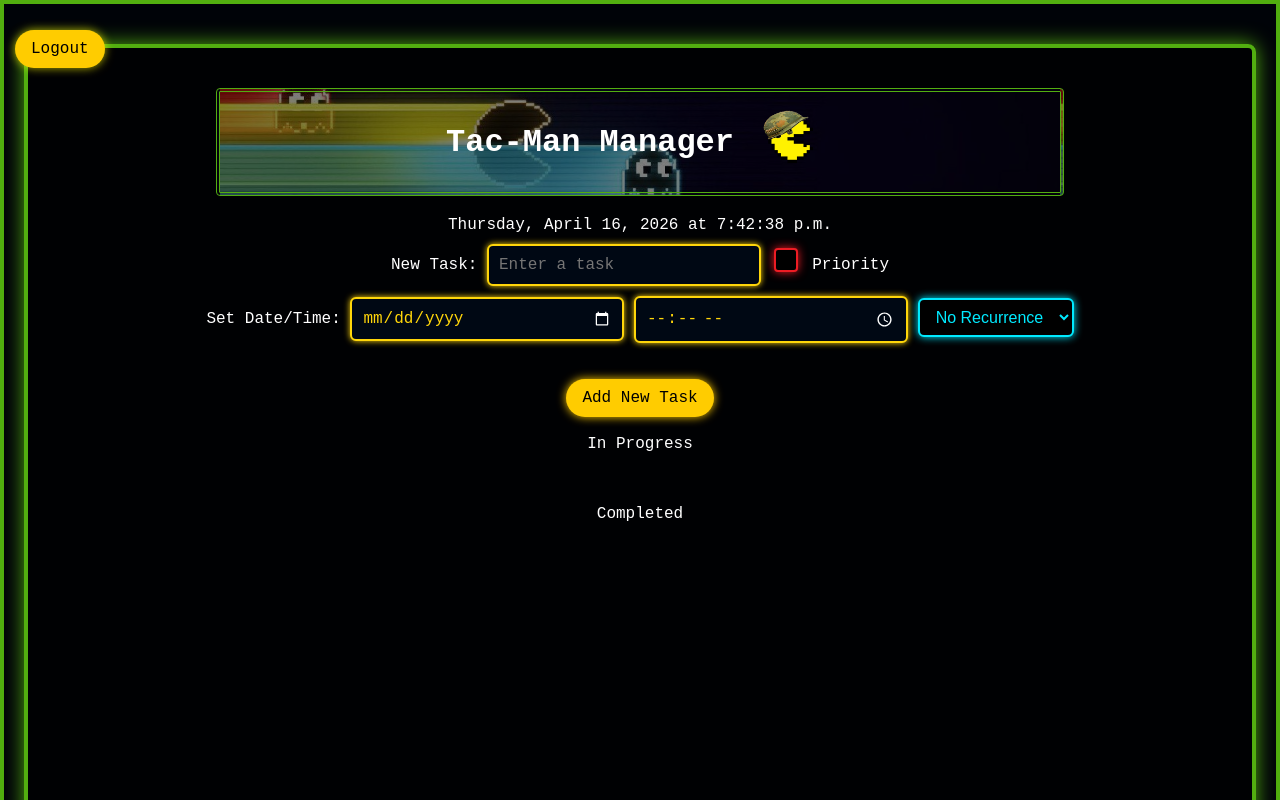
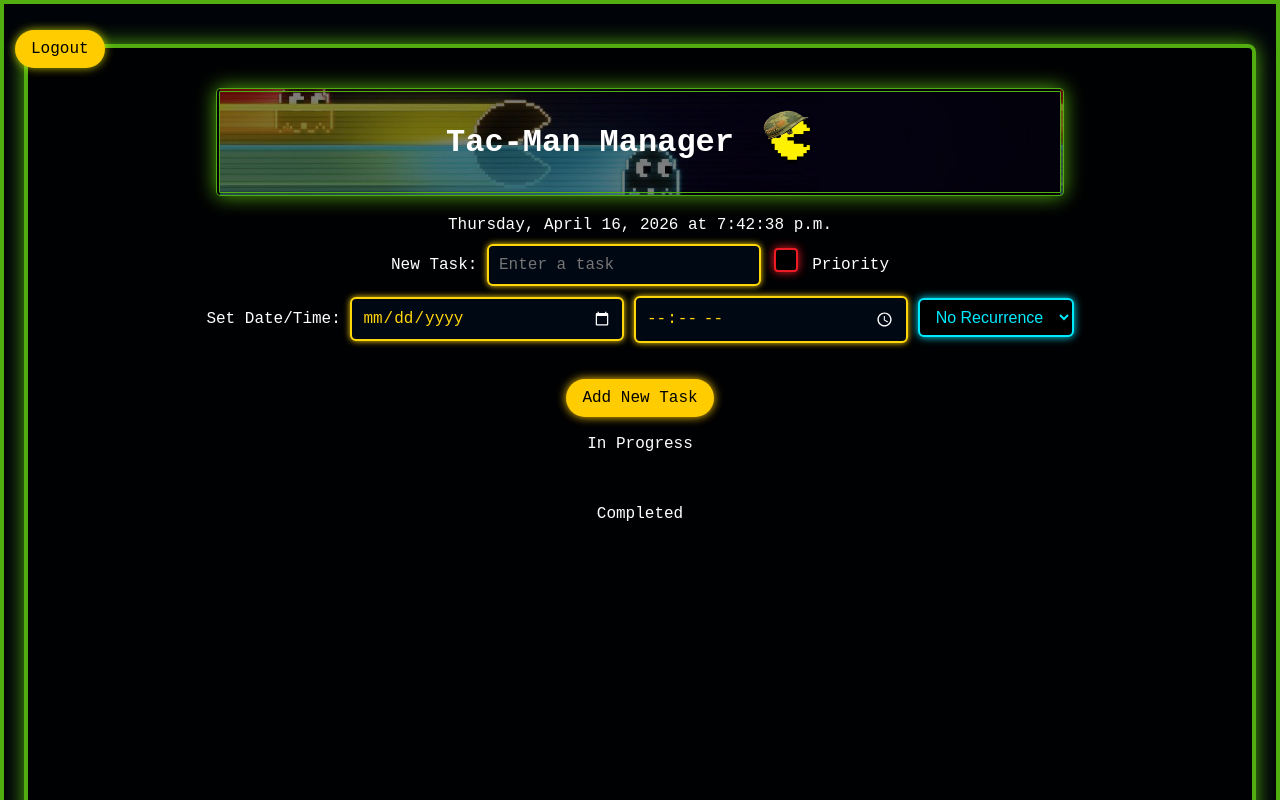
Before and after one commit to Citrus-ops/Tac-Man-6.66, a plain HTML site: page index.html in a window 1280 px wide. Shown: the top 800 px of the page. Drawn offline with nearby package versions, Linux system fonts and the light colour scheme; no server answers; sample sign-in values are in the browser's storage; files whose address does not match are found by name.

Commit message:
Update style.css

```diff
--- a/CSS/style.css
+++ b/CSS/style.css
@@ -1,5 +1,30 @@
 .app-header {
     position: relative;
+}
+
+/* --- HEADER --- */
+.heading {
+    display: flex;
+    justify-content: center;
+    align-items: center;
+    gap: 20px; /* space between text and logo */
+    padding: 10px 20px;
+    margin: 20px auto;
+    border: 4px solid #52ae10;
+    box-shadow: 0 0 20px #52ae10;
+    border-radius: 8px;
+    border-radius: 4px;
+    background-image:
+        linear-gradient(rgba(0,0,0,0.5), rgba(0,0,0,0.5)),
+        url("../images/background2.jpg");
+    background-size: cover;
+    background-position: center;
+    max-width: 800px; /* keeps it from stretching too wide */
+}
+
+.heading img {
+    width: 80px;
+    height: auto;
 }
 
 body {
```
